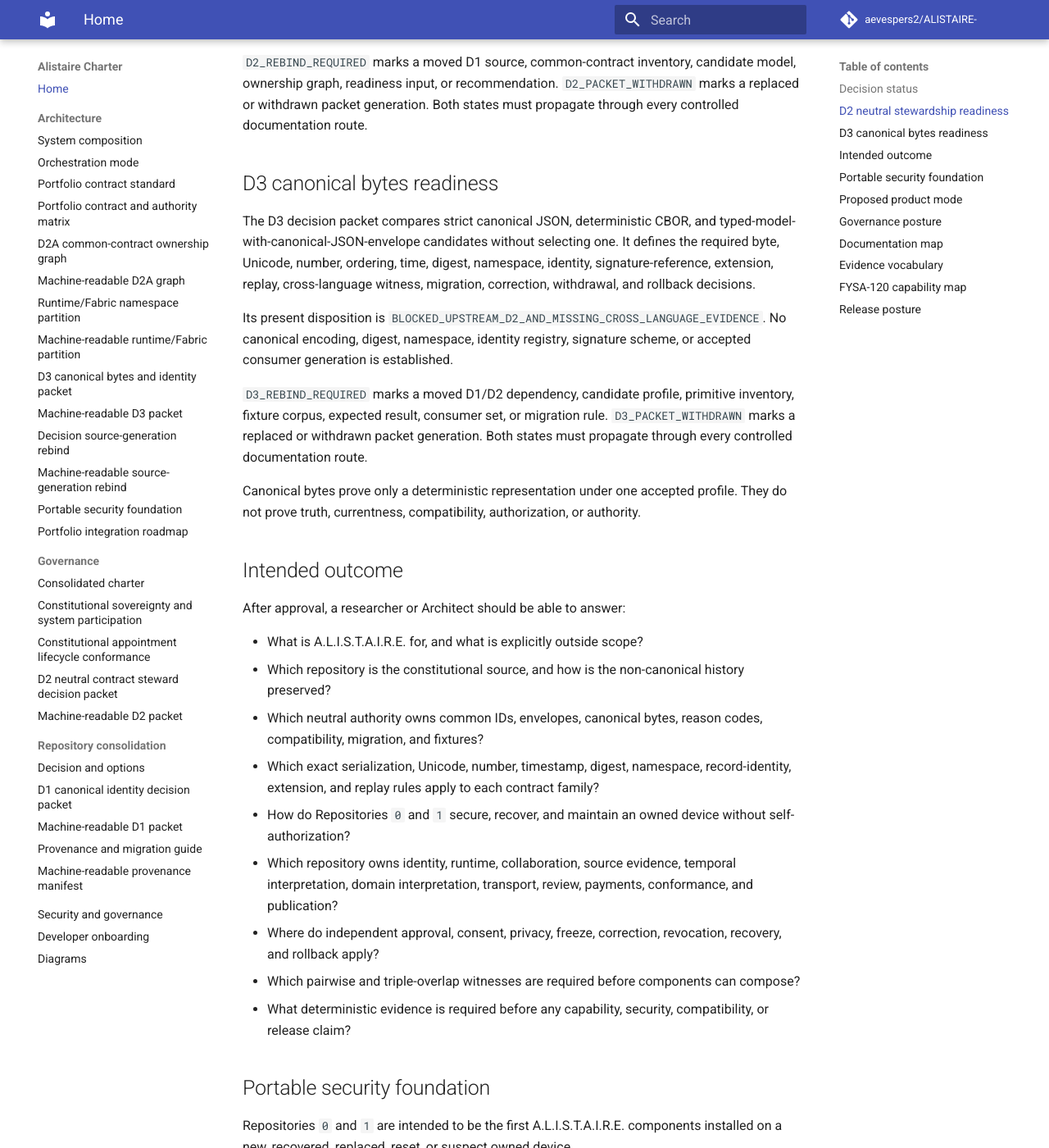
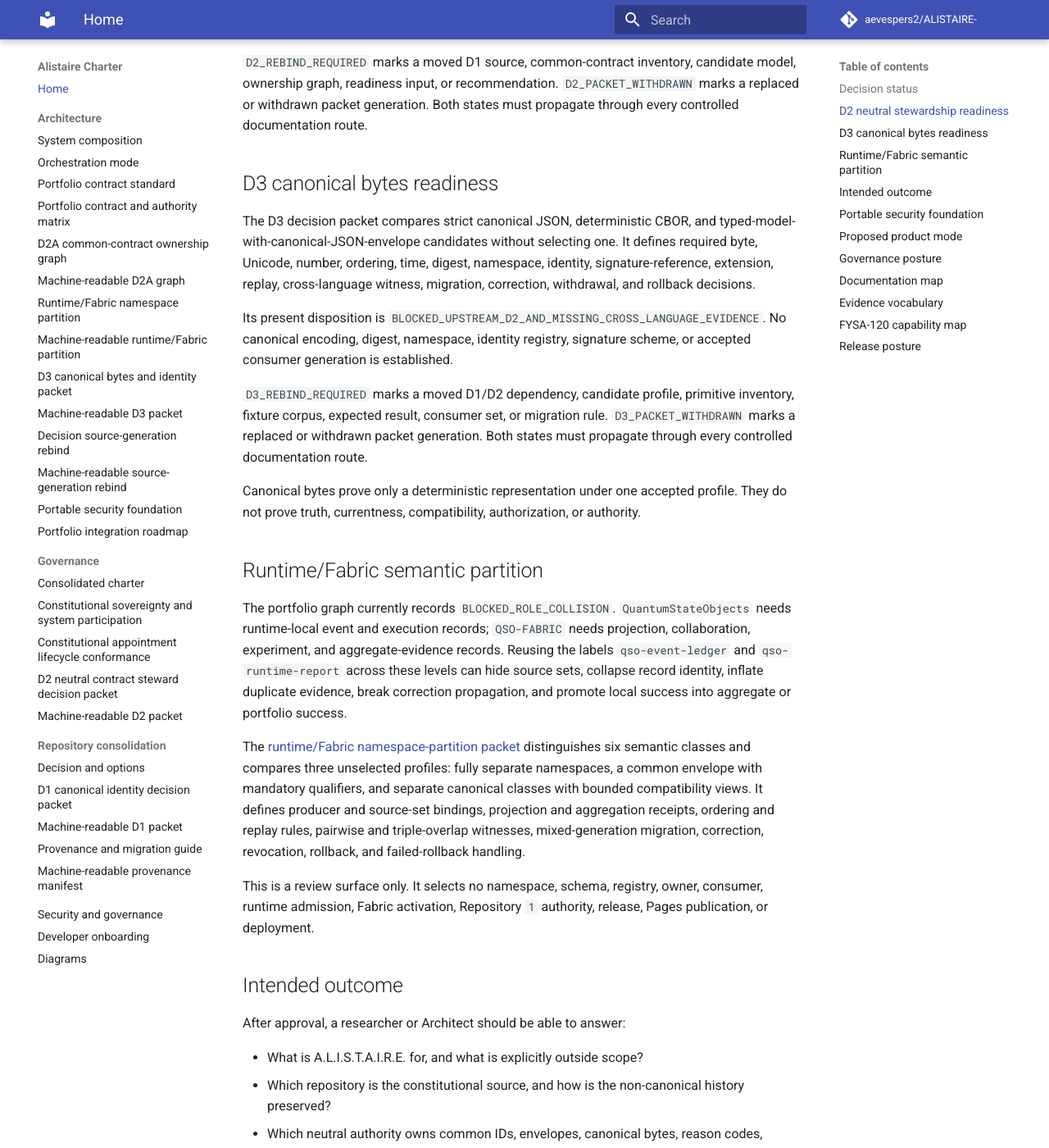
Before and after one commit to aevespers2/ALISTAIRE-, an MkDocs documentation site: the page built from docs/index.md, in a window 1280 px wide and 1400 px high, scrolled down 1058 px. Shown: the whole window at 82% size. Built offline with MkDocs 1.6.1 and Material for MkDocs 9.7.7, drawn with Linux system fonts in a browser that asks for light colours; comment, search, counter and statistics services are not loaded; some of the changed text lies outside the part shown.

Commit message:
docs: align Pages overview with runtime and Fabric partition

```diff
--- a/docs/index.md
+++ b/docs/index.md
@@ -1,6 +1,6 @@
 # A.L.I.S.T.A.I.R.E. charter candidate
 
-A.L.I.S.T.A.I.R.E. is a proposed female-presenting research-agent architecture composed of interoperable Quantum State Objects and bounded supporting services. The portfolio is in a **documentation, governance-consolidation, contract-sequencing, canonicalization, and repository-consolidation phase**. No executable AGI, consciousness, sentience, unrestricted autonomy, device-control service, payment authority, persistent self-improvement, or production deployment is established.
+A.L.I.S.T.A.I.R.E. is a proposed female-presenting research-agent architecture composed of interoperable Quantum State Objects and bounded supporting services. The portfolio is in a **documentation, governance-consolidation, contract-sequencing, canonicalization, semantic-partition, and repository-consolidation phase**. No executable AGI, consciousness, sentience, unrestricted autonomy, device-control service, payment authority, persistent self-improvement, or production deployment is established.
 
 ## Decision status
 
@@ -27,13 +27,21 @@ The D2 decision packet compares three bounded governance models and identifies t
 
 ## D3 canonical bytes readiness
 
-The D3 decision packet compares strict canonical JSON, deterministic CBOR, and typed-model-with-canonical-JSON-envelope candidates without selecting one. It defines the required byte, Unicode, number, ordering, time, digest, namespace, identity, signature-reference, extension, replay, cross-language witness, migration, correction, withdrawal, and rollback decisions.
+The D3 decision packet compares strict canonical JSON, deterministic CBOR, and typed-model-with-canonical-JSON-envelope candidates without selecting one. It defines required byte, Unicode, number, ordering, time, digest, namespace, identity, signature-reference, extension, replay, cross-language witness, migration, correction, withdrawal, and rollback decisions.
 
 Its present disposition is `BLOCKED_UPSTREAM_D2_AND_MISSING_CROSS_LANGUAGE_EVIDENCE`. No canonical encoding, digest, namespace, identity registry, signature scheme, or accepted consumer generation is established.
 
 `D3_REBIND_REQUIRED` marks a moved D1/D2 dependency, candidate profile, primitive inventory, fixture corpus, expected result, consumer set, or migration rule. `D3_PACKET_WITHDRAWN` marks a replaced or withdrawn packet generation. Both states must propagate through every controlled documentation route.
 
 Canonical bytes prove only a deterministic representation under one accepted profile. They do not prove truth, currentness, compatibility, authorization, or authority.
+
+## Runtime/Fabric semantic partition
+
+The portfolio graph currently records `BLOCKED_ROLE_COLLISION`. `QuantumStateObjects` needs runtime-local event and execution records; `QSO-FABRIC` needs projection, collaboration, experiment, and aggregate-evidence records. Reusing the labels `qso-event-ledger` and `qso-runtime-report` across these levels can hide source sets, collapse record identity, inflate duplicate evidence, break correction propagation, and promote local success into aggregate or portfolio success.
+
+The [runtime/Fabric namespace-partition packet](runtime-fabric-namespace-partition.md) distinguishes six semantic classes and compares three unselected profiles: fully separate namespaces, a common envelope with mandatory qualifiers, and separate canonical classes with bounded compatibility views. It defines producer and source-set bindings, projection and aggregation receipts, ordering and replay rules, pairwise and triple-overlap witnesses, mixed-generation migration, correction, revocation, rollback, and failed-rollback handling.
+
+This is a review surface only. It selects no namespace, schema, registry, owner, consumer, runtime admission, Fabric activation, Repository `1` authority, release, Pages publication, or deployment.
 
 ## Intended outcome
 
@@ -43,6 +51,7 @@ After approval, a researcher or Architect should be able to answer:
 - Which repository is the constitutional source, and how is the non-canonical history preserved?
 - Which neutral authority owns common IDs, envelopes, canonical bytes, reason codes, compatibility, migration, and fixtures?
 - Which exact serialization, Unicode, number, timestamp, digest, namespace, record-identity, extension, and replay rules apply to each contract family?
+- How are runtime-local records distinguished from Fabric projections, Fabric aggregates, and Repository `1` dispositions?
 - How do Repositories `0` and `1` secure, recover, and maintain an owned device without self-authorization?
 - Which repository owns identity, runtime, collaboration, source evidence, temporal interpretation, domain interpretation, transport, review, payments, conformance, and publication?
 - Where do independent approval, consent, privacy, freeze, correction, revocation, recovery, and rollback apply?
@@ -83,11 +92,14 @@ Consequential authority remains explicitly granted, narrowly scoped, revocable,
 | [Portfolio integration roadmap](portfolio-integration-roadmap.md) | Systemic cycles, D1–D5 decision cut, acceptance DAG, sequenced phases, invalidation, and rollback |
 | [Portfolio contract and authority matrix](portfolio-contract-authority-matrix.md) | Repository responsibilities, record families, pairwise edges, triple overlaps, obstructions, and non-authority boundaries |
 | [D2A common-contract ownership graph](d2a-common-contract-ownership-graph.md) | Exact-head producer/consumer graph, ownership conflicts, triple-overlap obligations, and gluing obstructions |
+| [Runtime/Fabric namespace partition](runtime-fabric-namespace-partition.md) | Six semantic classes, candidate partition profiles, source and receipt bindings, witnesses, migration, correction, revocation, and rollback |
+| [Machine-readable runtime/Fabric partition](runtime-fabric-namespace-partition-v1.json) | Closed review vocabulary, invariants, gates, migration and rollback requirements, authority boundary, and FYSA-120 mapping |
 | [Governance and security charter](governance-charter.md) | Constitutional hierarchy, authority map, decision classes, stewardship boundaries, portable trust, security invariants, incident command, and recovery |
 | [D2 neutral contract steward packet](d2-neutral-contract-steward-decision-packet.md) | Candidate governance models, required immutable fields, readiness gates, obstruction analysis, controlled propagation, and non-authority boundaries |
 | [Machine-readable D2 packet](d2-neutral-contract-steward-decision-packet-v1.json) | Closed D2 source tuple, models, gates, routes, prohibited promotions, rollback, and skill-tree mapping |
 | [D3 canonical bytes and identity packet](d3-canonical-bytes-identity-decision-packet.md) | Candidate canonicalization profiles, primitive vocabulary, hostile fixtures, cross-language witnesses, migration, rollback, and non-authority boundaries |
 | [Machine-readable D3 packet](d3-canonical-bytes-identity-decision-packet-v1.json) | Closed D3 source tuple, profiles, primitives, fields, gates, fixtures, routes, prohibited promotions, and skill-tree mapping |
+| [Decision source-generation rebind](decision-source-generation-rebind.md) | Historical packet-source preservation, first-parent generation binding, invalidation, rollback, and retained-evidence rules |
 | [ADR-0001](adr/0001-governance-consolidation-and-cali-sanders-parker.md) | Governance-consolidation decision, alternatives, consequences, and bounded Cali Sanders Parker identity |
 | [Repository consolidation](repository-consolidation.md) | Inventory findings, decision criteria, migration options, compatibility, and recommendation |
 | [Repository provenance and migration](repository-provenance-and-migration.md) | Exact observed heads, commit histories, substance/placeholder classification, license and sensitive-data status, migration classes, rollback, and FYSA-120 mapping |
@@ -110,14 +122,16 @@ Every statement should be classified as:
 - **Revoked:** prior authority or trust has been withdrawn.
 - **Withdrawn:** a public claim or candidate is no longer supported.
 
-Repository names, documentation, empty pages, ceremonial titles, successful commands, signatures, interfaces, dependencies, architecture diagrams, canonical bytes, and digests are not implementation or authorization evidence.
+Repository names, documentation, empty pages, ceremonial titles, successful commands, signatures, interfaces, dependencies, architecture diagrams, canonical bytes, digests, namespaces, projection receipts, and aggregates are not implementation or authorization evidence.
 
 ## FYSA-120 capability map
 
 Repository consolidation applies CAT-011, CAT-012, CAT-013, CAT-017, CAT-018, CAT-019, CAT-031, and CAT-040. D2 decision readiness additionally applies CAT-060 and CAT-070 for trust modeling, least privilege, continuity, authority mapping, procedure engineering, participation, oversight, and repair. D3 adds CAT-032, CAT-052, and CAT-059 for distributed representation, replay and consistency analysis, identity-bound provenance, domain-separated evidence, verification portability, and attestation transport.
 
-Proposed subdivisions `040-F`, `040-G`, `013-F`, `013-G`, and **`031-Q — Cross-language canonical-byte and identity-primitive conformance`** remain non-authoritative taxonomy gaps rather than competence, appointment, or permission claims.
+The runtime/Fabric partition additionally applies CAT-011-B/E, CAT-012-A/B/D/E, CAT-013-A/C/D/E, CAT-017-C/D/E, CAT-019-B/C/D, CAT-031-A/D/E, CAT-032-A/B/D, CAT-040-B/D/E, CAT-052-A/B/E, and CAT-070-A/B/C/E.
+
+Proposed subdivisions `040-F`, `040-G`, `013-F`, `013-G`, `031-Q`, `017-F`, and **`032-F — Semantic-level partition and projection integrity`** remain non-authoritative taxonomy gaps rather than competence, appointment, or permission claims.
 
 ## Release posture
 
-The first possible release is `0.0.1-charter`. It is documentation-only and remains blocked until D1–D5, canonical repository selection, migration/provenance and compatibility planning, governance approval, neutral contract ownership, canonicalization and cross-language evidence, Repository `1` disposition, security/privacy review, exact-head documentation validation, pairwise/triple-overlap fixture specification, artifact hashing, rollback evidence, and explicit approval are complete.
+The first possible release is `0.0.1-charter`. It is documentation-only and remains blocked until D1–D5, canonical repository selection, migration/provenance and compatibility planning, governance approval, neutral contract ownership, canonicalization and cross-language evidence, runtime/Fabric semantic partition, Repository `1` disposition, security/privacy review, exact-head documentation validation, pairwise/triple-overlap fixture specification, artifact hashing, rollback evidence, and explicit approval are complete.
```
